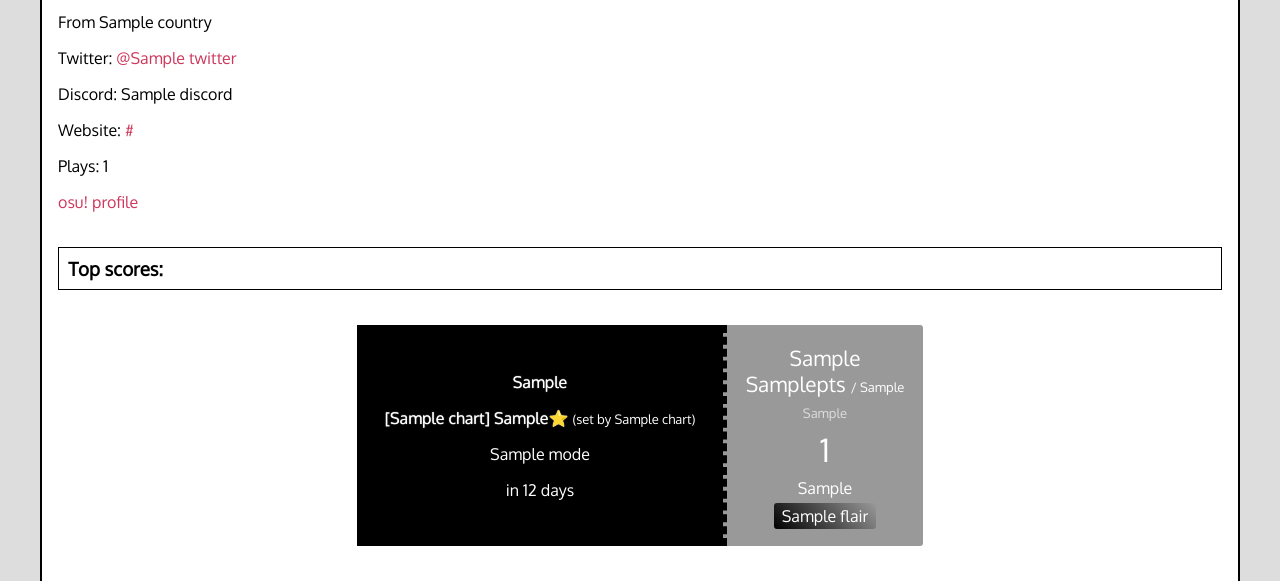
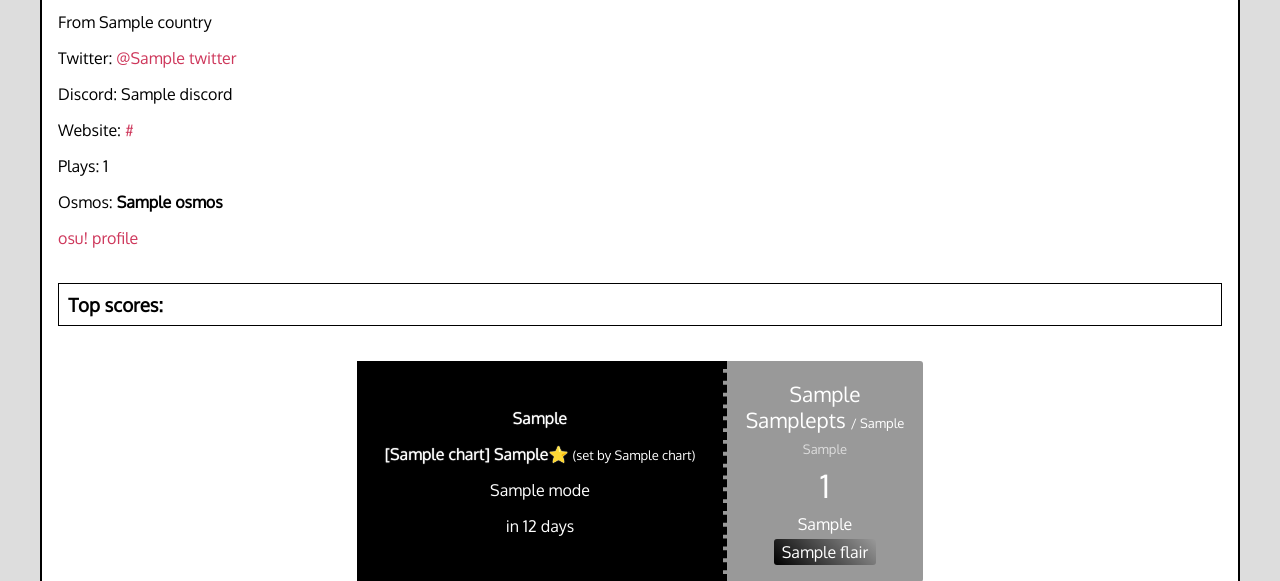
Before and after one commit to Tina-otoge/osmosis-server, a Python web app: template app/templates/player.html in a window 1280 px wide. Shown: the part 334-915 px from the top of the page. Run offline with Jinja, Linux system fonts and the light colour scheme; the template is opened without the code that fills it: most values are stand-ins (such as "Sample title", 1, 10 or a date in 2020); grey boxes marked "Sample" are stand-in pictures; some libraries are stand-ins or nearby versions.

Commit message:
display osmos on profile

```diff
--- a/app/templates/player.html
+++ b/app/templates/player.html
@@ -66,6 +66,9 @@
 			<p>
 				Plays: {{ player.scores.count() }}
 			</p>
+			<p class="osmos-count">
+				Osmos: <strong>{{ player.osmos }}</strong>
+			</p>
 		</div>
 		<p>
 			<a href="{{ player.get_osu_link() }}">osu! profile</a>
```
